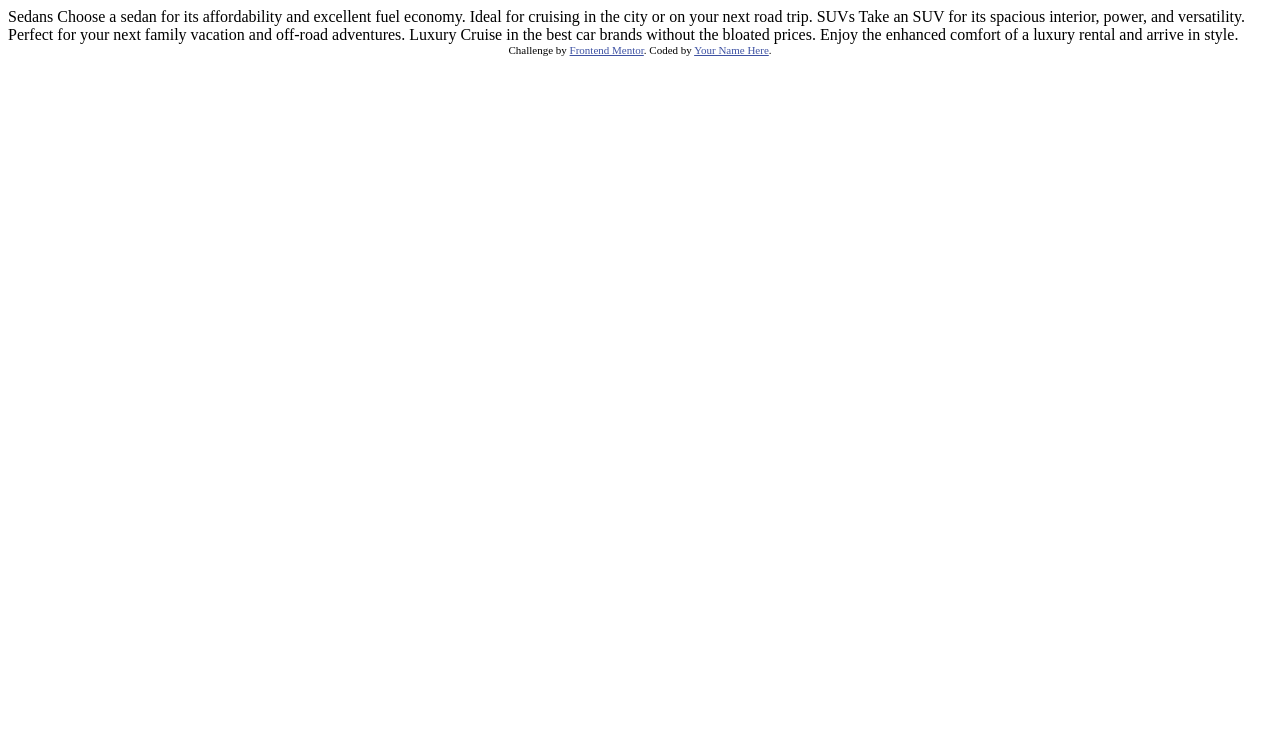
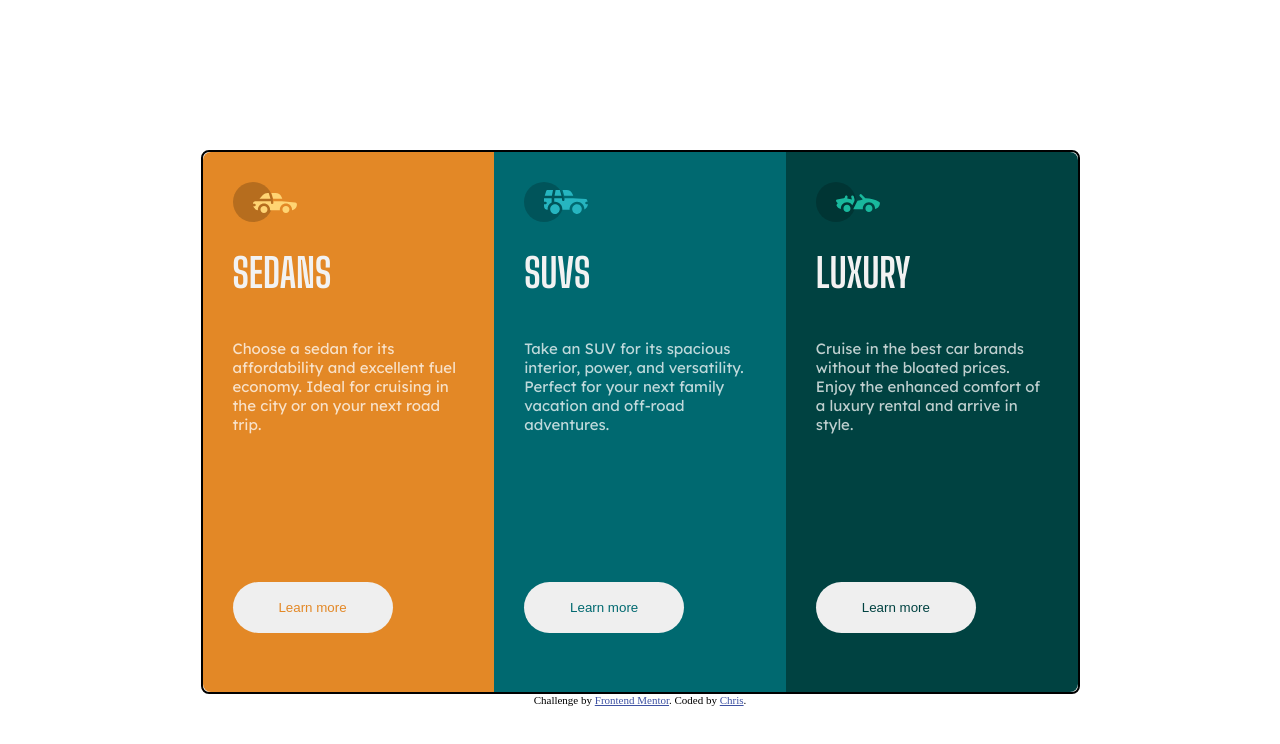
Before and after one commit to chrisdev077/Three-Columns-Preview, a plain HTML site: page index.html in a window 1280 px wide. Drawn offline with Linux system fonts and the light colour scheme.

Commit message:
final commit

```diff
--- a/index.html
+++ b/index.html
@@ -5,7 +5,13 @@
   <meta name="viewport" content="width=device-width, initial-scale=1.0"> <!-- displays site properly based on user's device -->
 
   <link rel="icon" type="image/png" sizes="32x32" href="./images/favicon-32x32.png">
-
+  <link rel="stylesheet" type= "text/css" href="scss/styles.css">
+  <link rel="preconnect" href="https://fonts.googleapis.com">
+<link rel="preconnect" href="https://fonts.gstatic.com" crossorigin>
+<link href="https://fonts.googleapis.com/css2?family=Lexend+Deca&display=swap" rel="stylesheet">
+<link rel="preconnect" href="https://fonts.googleapis.com">
+<link rel="preconnect" href="https://fonts.gstatic.com" crossorigin>
+<link href="https://fonts.googleapis.com/css2?family=Big+Shoulders+Display:wght@700&display=swap" rel="stylesheet">
   <title>Frontend Mentor | 3-column preview card component</title>
 
   <!-- Feel free to remove these styles or customise in your own stylesheet 👍 -->
@@ -15,22 +21,49 @@
   </style>
 </head>
 <body>
+  <div class="container">
+    <div class="card">
+      <img src="images/icon-sedans.svg" alt=""sedan car>
+      <header>
+        <h1>SEDANS</h1>
+          <p>
+            Choose a sedan for its affordability and excellent fuel economy. Ideal for cruising in the city
+            or on your next road trip.
+          </p>
+      </header>
+        <button>Learn more</button>
+    </div>
 
-  Sedans
-  Choose a sedan for its affordability and excellent fuel economy. Ideal for cruising in the city
-  or on your next road trip.
+    <div class="card">
+      <img src="images/icon-suvs.svg" alt="suv car">
+      <header>
+        <h1>SUVS</h1>
+        <p>
+          Take an SUV for its spacious interior, power, and versatility. Perfect for your next family vacation
+          and off-road adventures.
+        </p>
+      </header>
+      <button>Learn more</button>
+    </div>
 
-  SUVs
-  Take an SUV for its spacious interior, power, and versatility. Perfect for your next family vacation
-  and off-road adventures.
+    <div class="card">
+      <img src="images/icon-luxury.svg" alt="luxurey card">
+      <header>
+        <h1>LUXURY</h1>
+        <p>
+          Cruise in the best car brands without the bloated prices. Enjoy the enhanced comfort of a luxury
+          rental and arrive in style.
+        </p>
+      </header>
+      <button>Learn more</button>
+    </div>
 
-  Luxury
-  Cruise in the best car brands without the bloated prices. Enjoy the enhanced comfort of a luxury
-  rental and arrive in style.
+</div>
+
 
   <div class="attribution">
     Challenge by <a href="https://www.frontendmentor.io?ref=challenge" target="_blank">Frontend Mentor</a>.
-    Coded by <a href="#">Your Name Here</a>.
+    Coded by <a href="#">Chris</a>.
   </div>
 </body>
 </html>
--- /dev/null
+++ b/scss/_mixins.scss
@@ -0,0 +1,15 @@
+@mixin center-flex() {
+    display: flex;
+    justify-content: center;
+    align-items: center;
+}
+
+@mixin setCard($background, $border-rad){
+    background-color: $background;
+    border-radius: $border-rad;
+
+    button {
+        color: $background;
+    }
+
+}
--- /dev/null
+++ b/scss/_variables.scss
@@ -0,0 +1,10 @@
+$bright-orange : hsl(31, 77%, 52%);
+$dark-cyan : hsl(184, 100%, 22%);
+$very-dark-cyan: hsl(179, 100%, 13%);
+
+$transparent-white: hsla(0, 0%, 100%, 0.75);
+// (background, headings, buttons)
+$very-light-gray: hsl(0, 0%, 95%);
+
+$font-heading: 'Big Shoulders Display','sans-serif';
+$font-paragraph: 'Lexend Deca', 'sanserif';
--- /dev/null
+++ b/scss/styles.scss
@@ -0,0 +1,92 @@
+@import '_variables.scss';
+@import '_mixins.scss';
+
+body {
+  @include center-flex();
+  flex-direction: column;
+  background-color: $transparent-white;
+  margin: 10em 1em;
+  font-size: 15px;
+
+  .container {
+    @include center-flex();
+    width: unquote("min(400px, 90%)");
+    flex-direction: column;
+    h1 {
+      color: $very-light-gray;
+      font-family: $font-heading;
+    }
+    p {
+      color: $transparent-white;
+      font-family: $font-paragraph;
+    }
+    button {
+      width: 8rem;
+      height: 2.5rem;
+      border-radius: 2rem;
+      cursor: pointer;
+      border: none;
+    }
+    .card {
+      padding: 2em;
+      flex-basis: 100%;
+      button:hover {
+        color: $very-light-gray;
+        border: 1px solid $very-light-gray;
+      }
+    }
+  }
+  .container > :nth-child(1) {
+    @include setCard($bright-orange, 0.5rem 0.5rem 0 0);
+  }
+  .container > :nth-child(2) {
+    @include setCard($dark-cyan, 0);
+  }
+  .container > :nth-child(3) {
+    @include setCard($very-dark-cyan, 0 0 0.5rem 0.5rem);
+  }
+  @media (min-width:1220px){
+
+    .container{
+        flex-direction: row;
+        width: 70%;
+        border-radius: 0.5rem;
+        border: 2px solid black;
+        .card{
+            display: flex;
+            flex-direction: column;
+            align-items: flex-start;
+            height: 30rem;
+
+            header{
+                display: flex;
+                flex-direction: column;
+                // padding: 10%;
+                h1 {
+                    font-size: 2.5rem;
+                }
+            }
+
+            button{
+                margin-top: 10em;
+                width: 10rem;
+                height: 3.2rem;
+            }
+        }
+
+    }
+
+
+    .container > :nth-child(1) {
+        @include setCard("", 0.5rem 0 0 0.5rem);
+
+
+    }
+
+      .container > :nth-child(3) {
+
+        @include setCard("", 0 0.5rem 0.5rem 0);
+
+    }
+ }
+}
```
Also changed, not shown: scss/styles.css (added), 1 other file.
